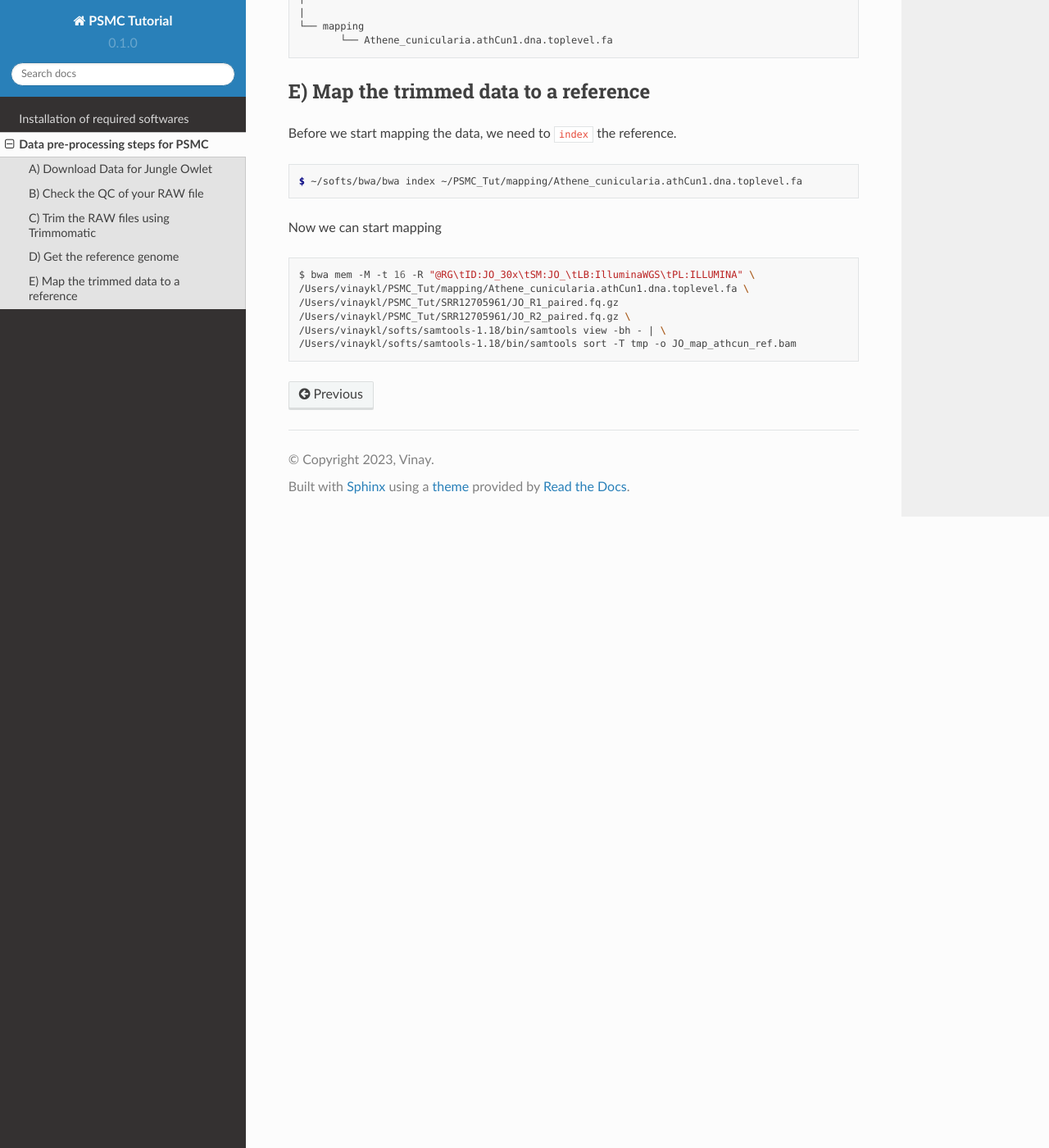
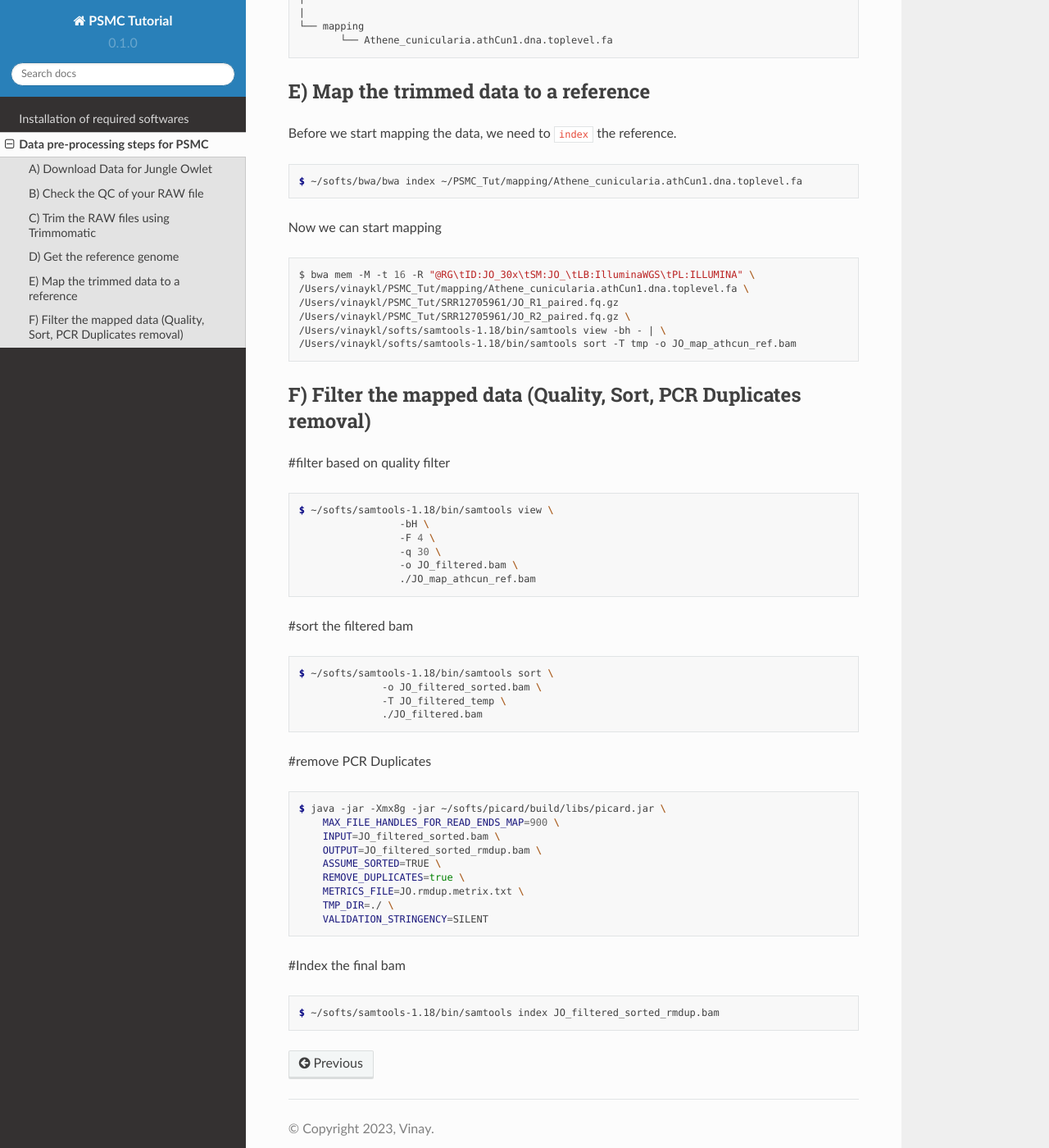
Before and after one commit to stachyris/PSMC_Tutorial-BirdLab, a Sphinx documentation site: the page built from docs/source/01_Data_Pre-Processing.rst, in a window 1280 px wide and 1400 px high, scrolled down 1848 px. Shown: the whole window at 82% size. Built offline with Sphinx 7.4.7 and the Read the Docs theme 2.0.0, drawn with Linux system fonts in a browser that asks for light colours.

Commit message:
Bam_Filtering_01_Data_Pre-Processing.rst

```diff
--- a/docs/source/01_Data_Pre-Processing.rst
+++ b/docs/source/01_Data_Pre-Processing.rst
@@ -111,3 +111,50 @@ Now we can start mapping
  /Users/vinaykl/PSMC_Tut/SRR12705961/JO_R2_paired.fq.gz \
  /Users/vinaykl/softs/samtools-1.18/bin/samtools view -bh - | \
  /Users/vinaykl/softs/samtools-1.18/bin/samtools sort -T tmp -o JO_map_athcun_ref.bam
+
+
+F) Filter the mapped data (Quality, Sort, PCR Duplicates removal)
+-----------------------------------------------------------------
+
+#filter based on quality filter
+
+.. code-block:: console
+
+  $ ~/softs/samtools-1.18/bin/samtools view \
+                   -bH \
+                   -F 4 \
+                   -q 30 \
+                   -o JO_filtered.bam \
+                   ./JO_map_athcun_ref.bam
+
+
+#sort the filtered bam
+
+.. code-block:: console
+
+  $ ~/softs/samtools-1.18/bin/samtools sort \
+                -o JO_filtered_sorted.bam \
+                -T JO_filtered_temp \
+                ./JO_filtered.bam
+
+
+#remove PCR Duplicates
+
+.. code-block:: console
+
+ $ java -jar -Xmx8g -jar ~/softs/picard/build/libs/picard.jar \
+     MAX_FILE_HANDLES_FOR_READ_ENDS_MAP=900 \
+     INPUT=JO_filtered_sorted.bam \
+     OUTPUT=JO_filtered_sorted_rmdup.bam \
+     ASSUME_SORTED=TRUE \
+     REMOVE_DUPLICATES=true \
+     METRICS_FILE=JO.rmdup.metrix.txt \
+     TMP_DIR=./ \
+     VALIDATION_STRINGENCY=SILENT
+
+
+#Index the final bam
+
+.. code-block:: console
+
+ $ ~/softs/samtools-1.18/bin/samtools index JO_filtered_sorted_rmdup.bam
```
